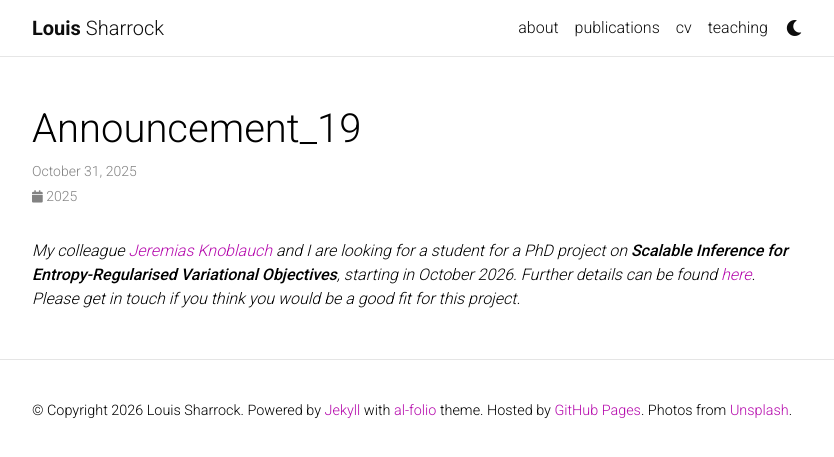
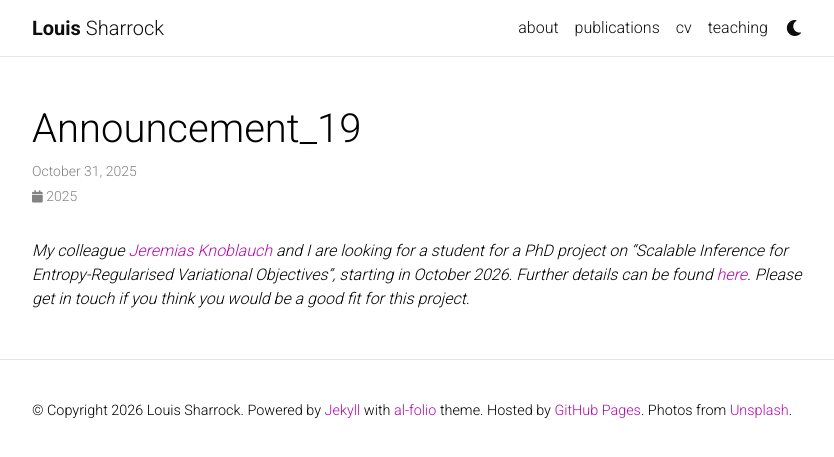
Before and after one commit to louissharrock/louissharrock.github.io, a Jekyll site: the page built from _news/announcement_19.md, in a window 1280 px wide. Shown: the top 457 px of the page, without its empty margins (223-1057 px from the left). Built offline with Jekyll 4.4.1, drawn with Linux system fonts in a browser that asks for light colours; comment, search, counter and statistics services are not loaded; a style sheet for code colours, icons or effects is not loaded.

```diff
--- a/_news/announcement_19.md
+++ b/_news/announcement_19.md
@@ -5,4 +5,4 @@ inline: true
 related_posts: false
 ---
 
-*My colleague [Jeremias Knoblauch](https://jeremiasknoblauch.github.io/) and I are looking for a student for a PhD project on **Scalable Inference for Entropy-Regularised Variational Objectives**, starting in October 2026. Further details can be found [here](https://ucl-epsrc-dtp.github.io/2026-27-project-catalogue/projects/2531bd1707.html). Please get in touch if you think you would be a good fit for this project.*
+*My colleague [Jeremias Knoblauch](https://jeremiasknoblauch.github.io/) and I are looking for a student for a PhD project on "Scalable Inference for Entropy-Regularised Variational Objectives", starting in October 2026. Further details can be found [here](https://ucl-epsrc-dtp.github.io/2026-27-project-catalogue/projects/2531bd1707.html). Please get in touch if you think you would be a good fit for this project.*
```
